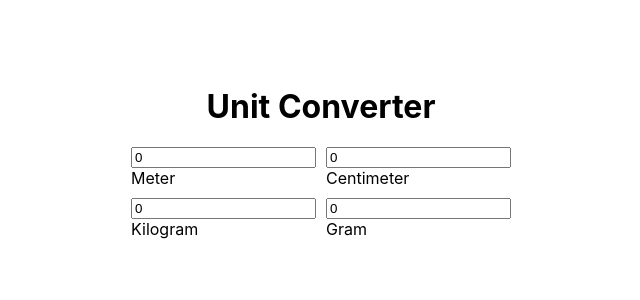
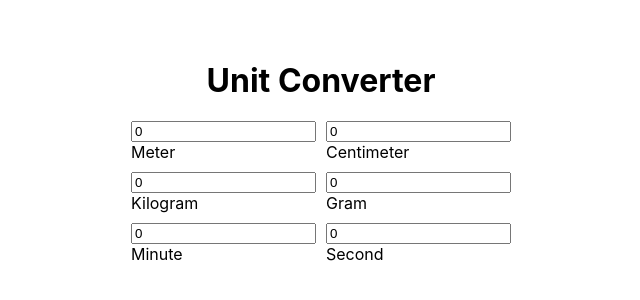
Before and after one commit to AVu120/unit-converter, a React (Create React App) app: page / in a window 1280 px wide. Shown: the part 248-548 px from the top of the page, without its empty margins (319-959 px from the left). Built offline with nearby package versions, Linux system fonts and the light colour scheme.

Commit message:
Add another row of inputs for minute - second conversion.

```diff
--- a/src/App.tsx
+++ b/src/App.tsx
@@ -4,6 +4,8 @@ import {
   default as CentimetersInput,
   default as KilogramsInput,
   default as GramsInput,
+  default as MinutesInput,
+  default as SecondsInput,
 } from "../src/components/input/Input";
 import styles from "./App.module.scss";
 
@@ -17,9 +19,15 @@ interface IMass {
   grams: number | string;
 }
 
+interface ITime {
+  minutes: number | string;
+  seconds: number | string;
+}
+
 function App() {
   const [length, setLength] = useState<ILength>({ meters: 0, centimeters: 0 });
   const [mass, setMass] = useState<IMass>({ kilograms: 0, grams: 0 });
+  const [time, setTime] = useState<ITime>({ minutes: 0, seconds: 0 });
 
   const changeLength = (
     e: ChangeEvent<HTMLInputElement>,
@@ -62,6 +70,27 @@ function App() {
       });
     }
   };
+
+  const changeTime = (
+    e: ChangeEvent<HTMLInputElement>,
+    unit: "min" | "s"
+  ): void => {
+    const stringValue = e.target.value;
+    const numberValue = Number(stringValue);
+    // if a number or "".
+    if (!isNaN(numberValue)) {
+      if (stringValue === "") return setTime({ minutes: "", seconds: "" });
+      if (unit === "min")
+        return setTime({
+          minutes: stringValue.includes(".") ? stringValue : numberValue,
+          seconds: numberValue * 60,
+        });
+      setTime({
+        minutes: numberValue / 60,
+        seconds: stringValue.includes(".") ? stringValue : numberValue,
+      });
+    }
+  };
   return (
     <div className={styles.App}>
       <h1>Unit Converter</h1>
@@ -86,6 +115,16 @@ function App() {
           value={mass.grams}
           label="Gram"
         />
+        <MinutesInput
+          onChange={(e: ChangeEvent<HTMLInputElement>) => changeTime(e, "min")}
+          value={time.minutes}
+          label="Minute"
+        />
+        <SecondsInput
+          onChange={(e: ChangeEvent<HTMLInputElement>) => changeTime(e, "s")}
+          value={time.seconds}
+          label="Second"
+        />
       </div>
     </div>
   );
```
